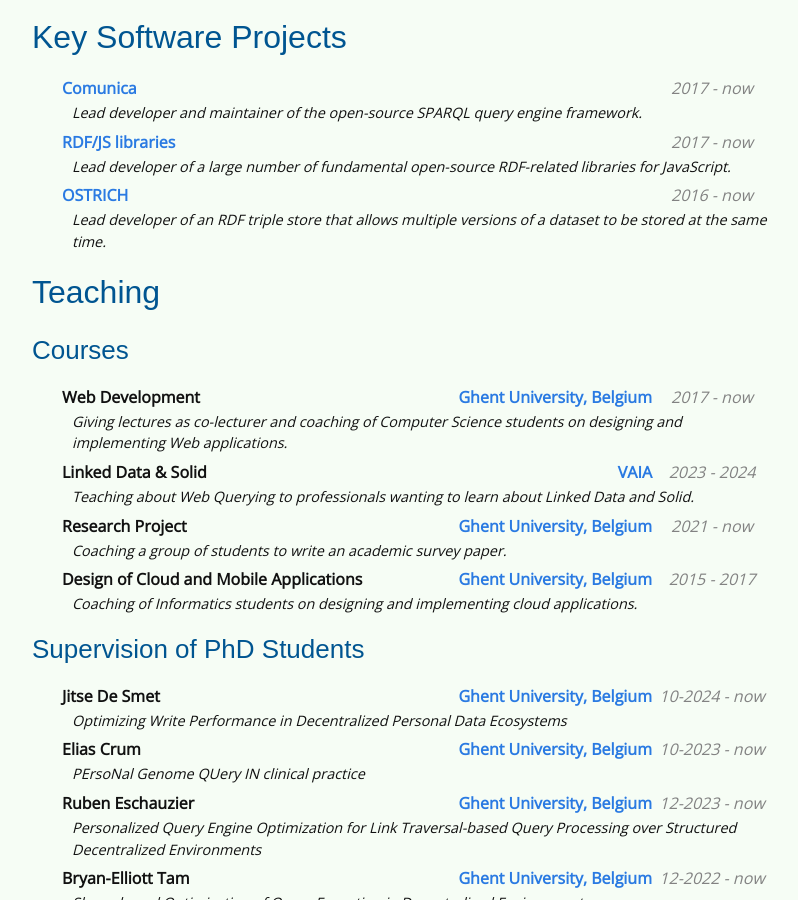
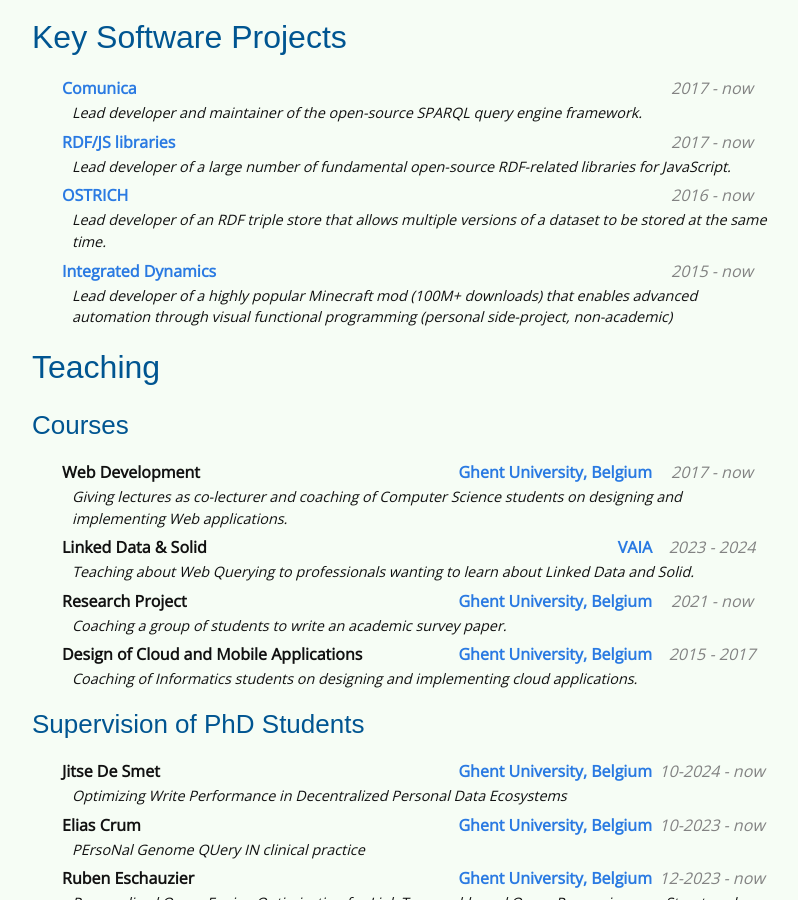
Before and after one commit to rubensworks/rubensworks.net, a Jekyll site: the page built from cv.md, in a window 1280 px wide and 900 px high, scrolled down 2446 px. Shown: the whole window, without its empty margins (238-1036 px from the left). Built offline with Jekyll 4.4.1, drawn with Linux system fonts in a browser that asks for light colours; some web fonts are replaced.

Commit message:
Add Integrated Dynamics to CV

```diff
--- a/cv.md
+++ b/cv.md
@@ -211,6 +211,12 @@
     startdate="2016"
     enddate="now"
     description="Lead developer of an RDF triple store that allows multiple versions of a dataset to be stored at the same time."
+%}
+{% include cv-listing.html
+    subject="[Integrated Dynamics](https://github.com/CyclopsMC/IntegratedDynamics)"
+    startdate="2015"
+    enddate="now"
+    description="Lead developer of a highly popular Minecraft mod (100M+ downloads) that enables advanced automation through visual functional programming (personal side-project, non-academic)"
 %}
 </ul>
 
```
